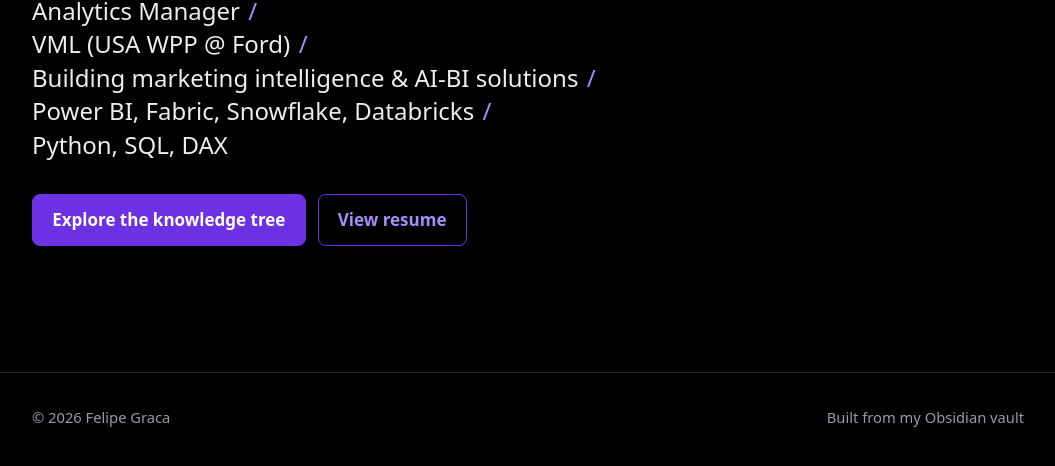
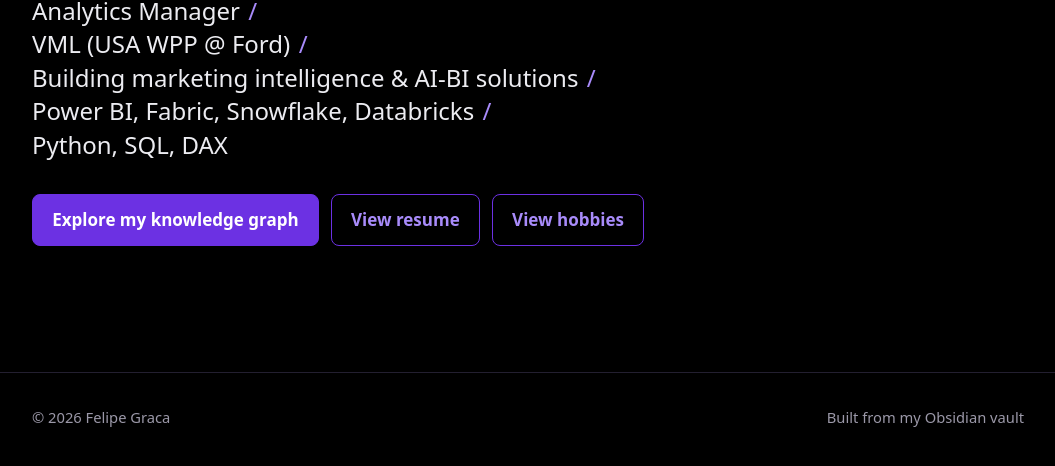
Before and after one commit to felipemgraca/work, an Astro site: page / in a window 1280 px wide. Shown: the part 260-726 px from the top of the page, without its empty margins (112-1167 px from the left). Built offline with nearby package versions, Linux system fonts and the light colour scheme; Astro itself is replaced by a stand-in of ours.

Commit message:
Update home buttons: knowledge graph, resume, hobbies
Co-Authored-By: Claude Sonnet 5.5 <noreply@anthropic.com>

```diff
--- a/src/pages/index.astro
+++ b/src/pages/index.astro
@@ -19,8 +19,9 @@ const lines = [
         {lines.map((l, i) => (<span class="hl">{l}{i < lines.length - 1 && <span class="sep">/</span>}</span>))}
       </p>
       <p class="actions">
-        <a class="btn btn--primary" href={url('/knowledge-tree/branches/')}>Explore the knowledge tree</a>
+        <a class="btn btn--primary" href={url('/knowledge-tree/branches/')}>Explore my knowledge graph</a>
         <a class="btn btn--secondary" href={url('/resume/')}>View resume</a>
+        <a class="btn btn--secondary" href={url('/hobbies/')}>View hobbies</a>
       </p>
     </section>
   </div>
```
